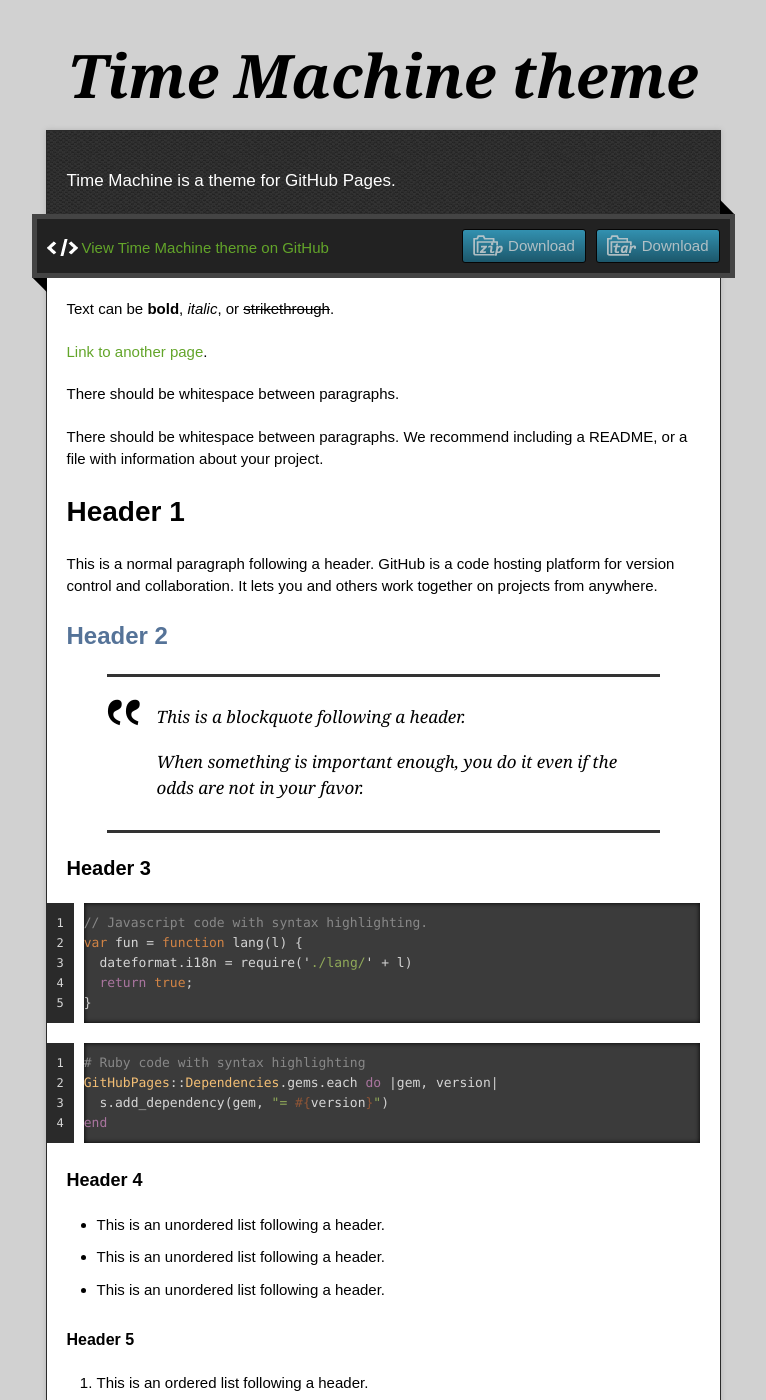
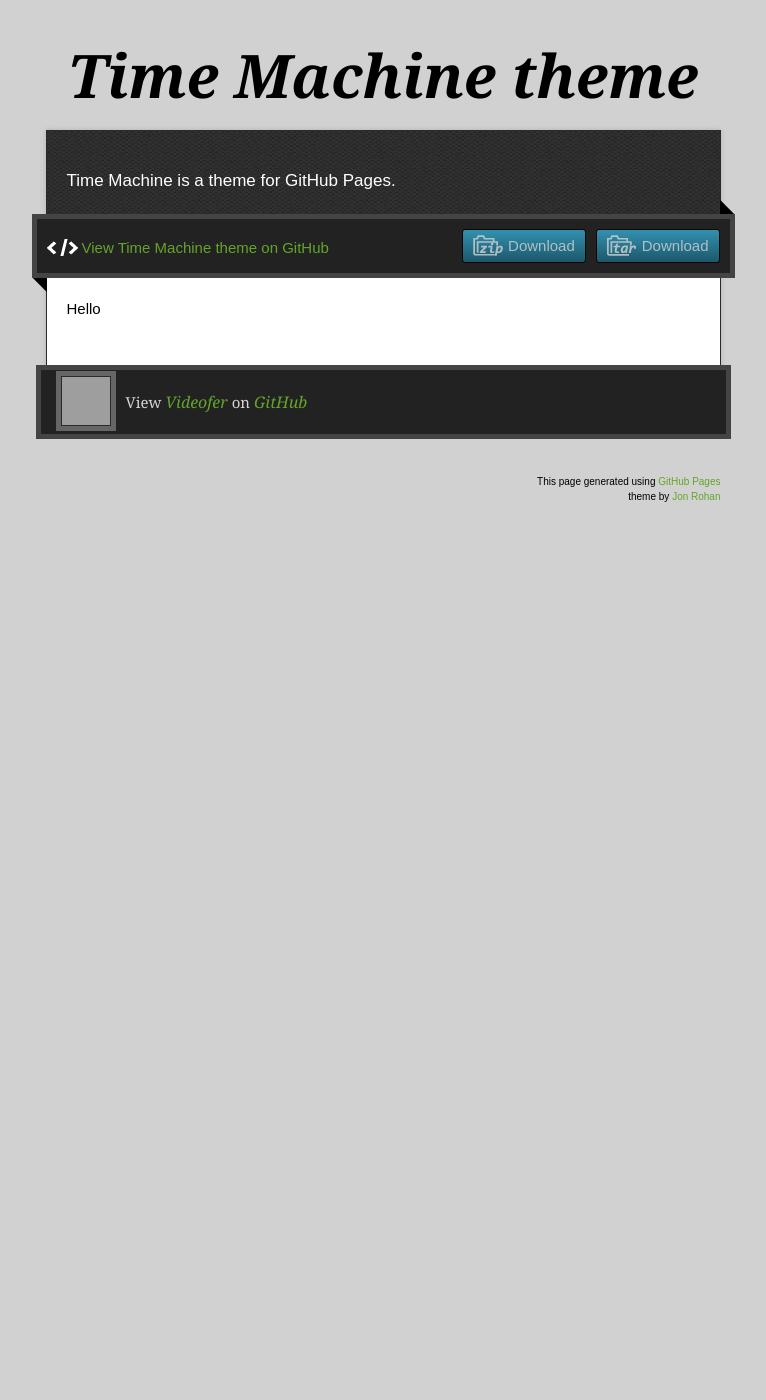
Before and after one commit to Videofer/videofer.github.io, a Jekyll site: the page built from index.md, in a window 1280 px wide and 1400 px high. Shown: the whole window, without its empty margins (257-1023 px from the left). Built offline with Jekyll 4.4.1, drawn with Linux system fonts in a browser that asks for light colours; our own code applies the rules of GitHub Pages for plain Markdown files; some of the changed text lies outside the part shown; grey boxes are pictures that could not be loaded.

Commit message:
Update index.md

````diff
--- a/index.md
+++ b/index.md
@@ -1,123 +1,2 @@
----
-layout: default
----
 
-Text can be **bold**, _italic_, or ~~strikethrough~~.
-
-[Link to another page](./another-page.html).
-
-There should be whitespace between paragraphs.
-
-There should be whitespace between paragraphs. We recommend including a README, or a file with information about your project.
-
-# Header 1
-
-This is a normal paragraph following a header. GitHub is a code hosting platform for version control and collaboration. It lets you and others work together on projects from anywhere.
-
-## Header 2
-
-> This is a blockquote following a header.
->
-> When something is important enough, you do it even if the odds are not in your favor.
-
-### Header 3
-
-```js
-// Javascript code with syntax highlighting.
-var fun = function lang(l) {
-  dateformat.i18n = require('./lang/' + l)
-  return true;
-}
-```
-
-```ruby
-# Ruby code with syntax highlighting
-GitHubPages::Dependencies.gems.each do |gem, version|
-  s.add_dependency(gem, "= #{version}")
-end
-```
-
-#### Header 4
-
-*   This is an unordered list following a header.
-*   This is an unordered list following a header.
-*   This is an unordered list following a header.
-
-##### Header 5
-
-1.  This is an ordered list following a header.
-2.  This is an ordered list following a header.
-3.  This is an ordered list following a header.
-
-###### Header 6
-
-| head1        | head two          | three |
-|:-------------|:------------------|:------|
-| ok           | good swedish fish | nice  |
-| out of stock | good and plenty   | nice  |
-| ok           | good `oreos`      | hmm   |
-| ok           | good `zoute` drop | yumm  |
-
-### There's a horizontal rule below this.
-
-* * *
-
-### Here is an unordered list:
-
-*   Item foo
-*   Item bar
-*   Item baz
-*   Item zip
-
-### And an ordered list:
-
-1.  Item one
-1.  Item two
-1.  Item three
-1.  Item four
-
-### And a nested list:
-
-- level 1 item
-  - level 2 item
-  - level 2 item
-    - level 3 item
-    - level 3 item
-- level 1 item
-  - level 2 item
-  - level 2 item
-  - level 2 item
-- level 1 item
-  - level 2 item
-  - level 2 item
-- level 1 item
-
-### Small image
-
-![Octocat](https://github.githubassets.com/images/icons/emoji/octocat.png)
-
-### Large image
-
-![Branching](https://guides.github.com/activities/hello-world/branching.png)
-
-
-### Definition lists can be used with HTML syntax.
-
-<dl>
-<dt>Name</dt>
-<dd>Godzilla</dd>
-<dt>Born</dt>
-<dd>1952</dd>
-<dt>Birthplace</dt>
-<dd>Japan</dd>
-<dt>Color</dt>
-<dd>Green</dd>
-</dl>
-
-```
-Long, single-line code blocks should not wrap. They should horizontally scroll if they are too long. This line should be long enough to demonstrate this.
-```
-
-```
-The final element.
-```
+Hello
````
